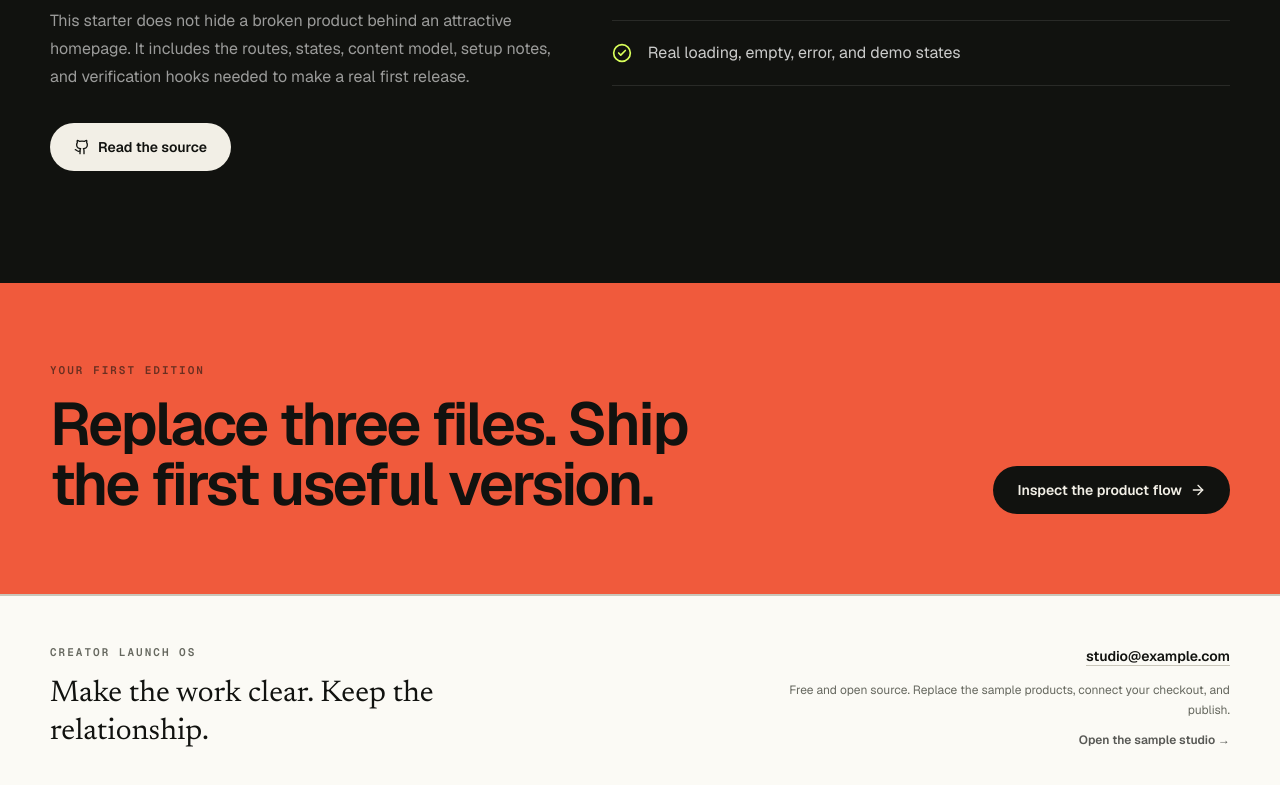
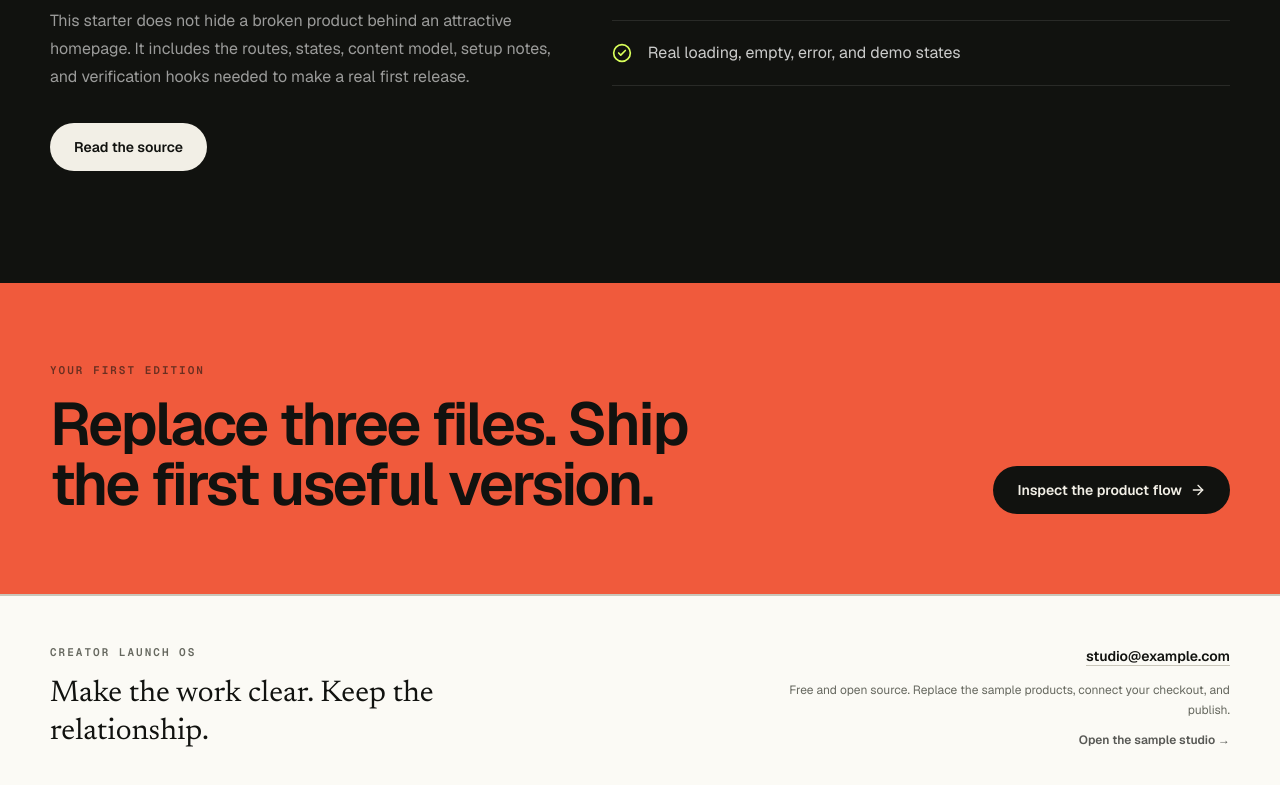
Before and after one commit to frankxai/creator-launch-os, a Next.js app: page / in a window 1280 px wide. Shown: the part 3329-4114 px from the top of the page. Built offline with nearby package versions, Linux system fonts and the light colour scheme; no server answers.

Commit message:
fix: use supported Lucide exports

```diff
--- a/app/page.tsx
+++ b/app/page.tsx
@@ -1,4 +1,4 @@
-import { ArrowRight, CheckCircle2, Github, MoveRight } from "lucide-react"
+import { ArrowRight, CheckCircle2, MoveRight } from "lucide-react"
 import Link from "next/link"
 
 import { LaunchConsole } from "@/components/launch-console"
@@ -117,7 +117,6 @@ export default function HomePage() {
               rel="noreferrer"
               className="mt-8 inline-flex min-h-12 items-center gap-2 rounded-full bg-paper px-6 text-sm font-semibold text-ink transition-transform hover:-translate-y-0.5"
             >
-              <Github className="size-4" aria-hidden="true" />
               Read the source
             </a>
           </div>
```
